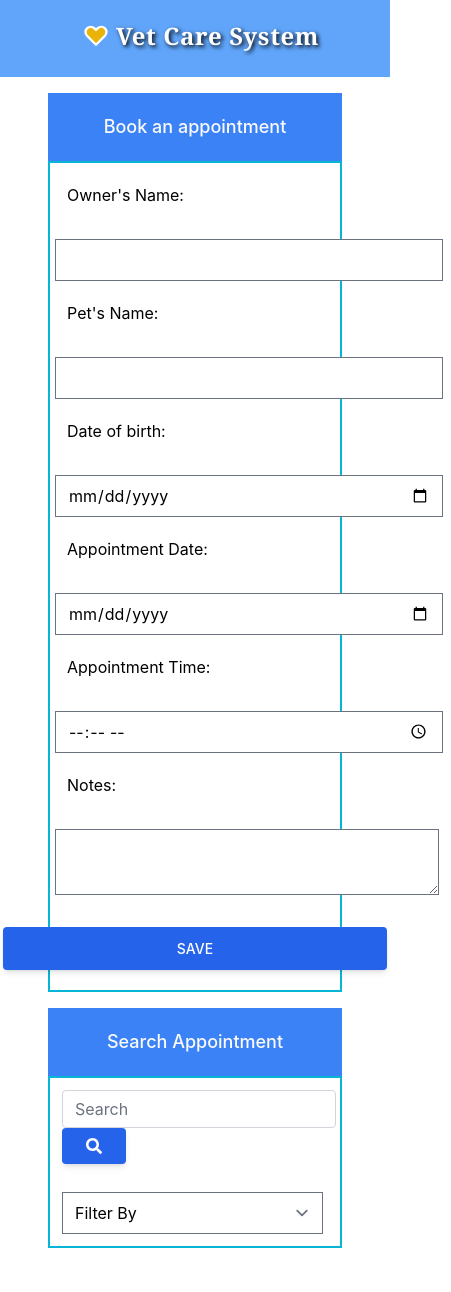
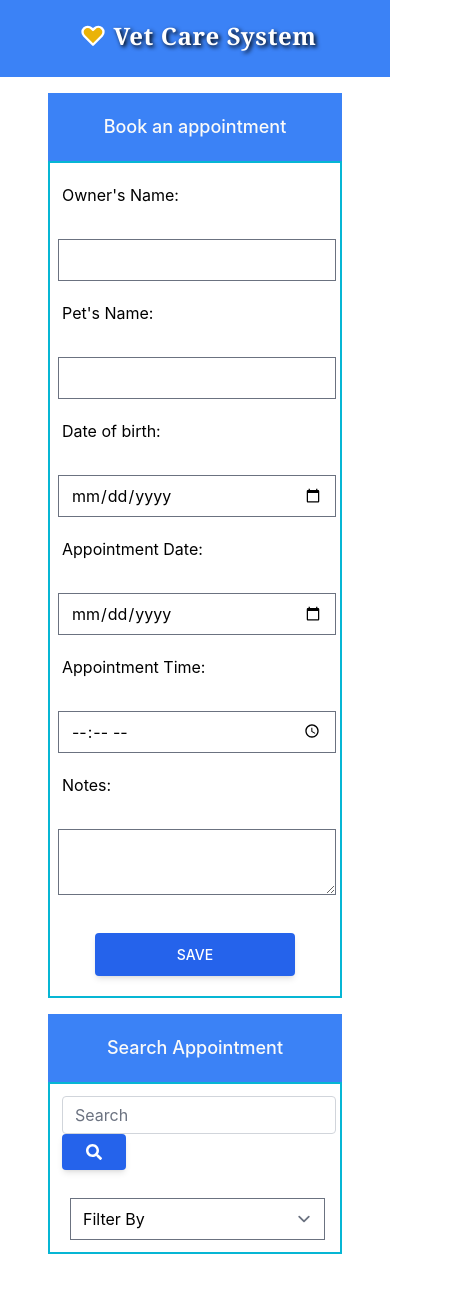
Before and after one commit to BillalAsif/vetbooking, a React (Create React App) app: page / in a window 390 px wide. Shown: the whole page, 451 px wide, since content can reach past the window. Built offline with nearby package versions, Linux system fonts and the light colour scheme.

Commit message:
css updae

```diff
--- a/src/App.css
+++ b/src/App.css
@@ -33,14 +33,18 @@
 @media screen and (max-width: 648px)  {
 
   .custom-block {
-    position: relative;
-    display: block;
-    width: 98% !important;
+    width: 96%;
+    margin-left: 8px;
     float: none;
   }
 
-  .grid {
-    padding-left: 5px;
+  .custom-save-btn{
+    width: 200px;
   }
 
+  .custom-search {
+
+  }
+
+
 }
--- a/src/Booking.js
+++ b/src/Booking.js
@@ -18,12 +18,12 @@ const Book = () => {
                         <div><p className="inline-block py-5 ml-3">Date of birth: </p><input className="float-right mt-3 mr-3 w-96 custom-block" type="date" /></div>
                         <div><p className="inline-block py-5 ml-3">Appointment Date: </p><input className="float-right mt-3 mr-3 w-96 custom-block" type="date" /></div>
                         <div><p className="inline-block py-5 ml-3">Appointment Time: </p><input className="float-right mt-3 mr-3 w-96 custom-block" type="time" /></div>
-                        <div><p className="inline-block py-5 ml-3">Notes: </p><textarea className="float-right mt-3 mr-3 mb-3 w-96 " type="textarea" /></div>
+                        <div><p className="inline-block py-5 ml-3">Notes: </p><textarea className="float-right mt-3 mr-3 mb-3 w-96 custom-block" type="textarea" /></div>
                     </div>
 
                     <div class="flex spac-x-2 justify-center py-5">
                         <div>
-                            <button type="button" class="inline-block w-96 px-7 py-3 bg-blue-600 text-white font-medium text-sm leading-snug uppercase rounded shadow-md hover:bg-blue-700 hover:shadow-lg focus:bg-blue-700 focus:shadow-lg focus:outline-none focus:ring-0 active:bg-blue-800 active:shadow-lg transition duration-150 ease-in-out">Save</button>
+                            <button type="button" class="custom-save-btn inline-block w-96 px-7 py-3 bg-blue-600 text-white font-medium text-sm leading-snug uppercase rounded shadow-md hover:bg-blue-700 hover:shadow-lg focus:bg-blue-700 focus:shadow-lg focus:outline-none focus:ring-0 active:bg-blue-800 active:shadow-lg transition duration-150 ease-in-out">Save</button>
                         </div>
                     </div>
 
--- a/src/Header.js
+++ b/src/Header.js
@@ -5,7 +5,7 @@ const Header = () => {
 
     return (
         <>
-            <div className="tracking-wide grid mix-blend-multiply bg-blue-400 justify-items-center">
+            <div className="tracking-wide grid mix-blend-multiply bg-blue-500 justify-items-center">
 
                 <h1 className="my-5 font-serif tracking-wide text-2xl font-semibold te-yellow-500 shadow-yellow">
                     <svg xmlns="http://www.w3.org/2000/svg" className="fill-yellow-500 inline-block h-7 w-10 mb-2" fill="none" viewBox="0 0 24 24" stroke="currentColor" strokeWidth={2}>
--- a/src/Search.js
+++ b/src/Search.js
@@ -1,4 +1,5 @@
 import React from "react";
+import "./App.css"
 
 const Search = () => {
     return (
@@ -14,7 +15,7 @@ const Search = () => {
 
                         <div class="mb-3 xl:w-96 inline-block">
                             <div class="input-group relative flex flex-wrap items-stretch w-full mb-4">
-                                <input type="search" class="form-control relative flex-auto min-w-0 block px-3 py-1.5 text-base font-normal text-gray-700 bg-white bg-clip-padding border border-solid border-gray-300 rounded transition ease-in-out m-0 focus:text-gray-700 focus:bg-white focus:border-blue-600 focus:outline-none" placeholder="Search" aria-label="Search" aria-describedby="button-addon2" />
+                                <input type="search" class="custom-search form-control relative flex-auto min-w-0 block px-3 py-1.5 text-base font-normal text-gray-700 bg-white bg-clip-padding border border-solid border-gray-300 rounded transition ease-in-out m-0 focus:text-gray-700 focus:bg-white focus:border-blue-600 focus:outline-none" placeholder="Search" aria-label="Search" aria-describedby="button-addon2" />
                                     <button class="btn px-6 py-2.5 bg-blue-600 text-white font-medium text-xs leading-tight uppercase rounded shadow-md hover:bg-blue-700 hover:shadow-lg focus:bg-blue-700  focus:shadow-lg focus:outline-none focus:ring-0 active:bg-blue-800 active:shadow-lg transition duration-150 ease-in-out flex items-center" type="button" id="button-addon2">
                                         <svg aria-hidden="true" focusable="false" data-prefix="fas" data-icon="search" class="w-4" role="img" xmlns="http://www.w3.org/2000/svg" viewBox="0 0 512 512">
                                             <path fill="currentColor" d="M505 442.7L405.3 343c-4.5-4.5-10.6-7-17-7H372c27.6-35.3 44-79.7 44-128C416 93.1 322.9 0 208 0S0 93.1 0 208s93.1 208 208 208c48.3 0 92.7-16.4 128-44v16.3c0 6.4 2.5 12.5 7 17l99.7 99.7c9.4 9.4 24.6 9.4 33.9 0l28.3-28.3c9.4-9.4 9.4-24.6.1-34zM208 336c-70.7 0-128-57.2-128-128 0-70.7 57.2-128 128-128 70.7 0 128 57.2 128 128 0 70.7-57.2 128-128 128z"></path>
```
